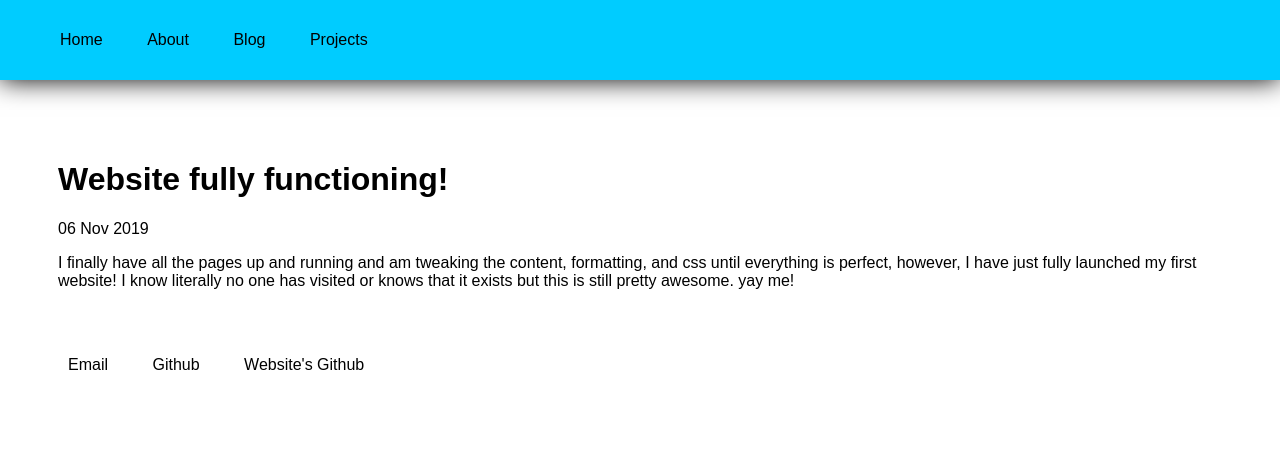
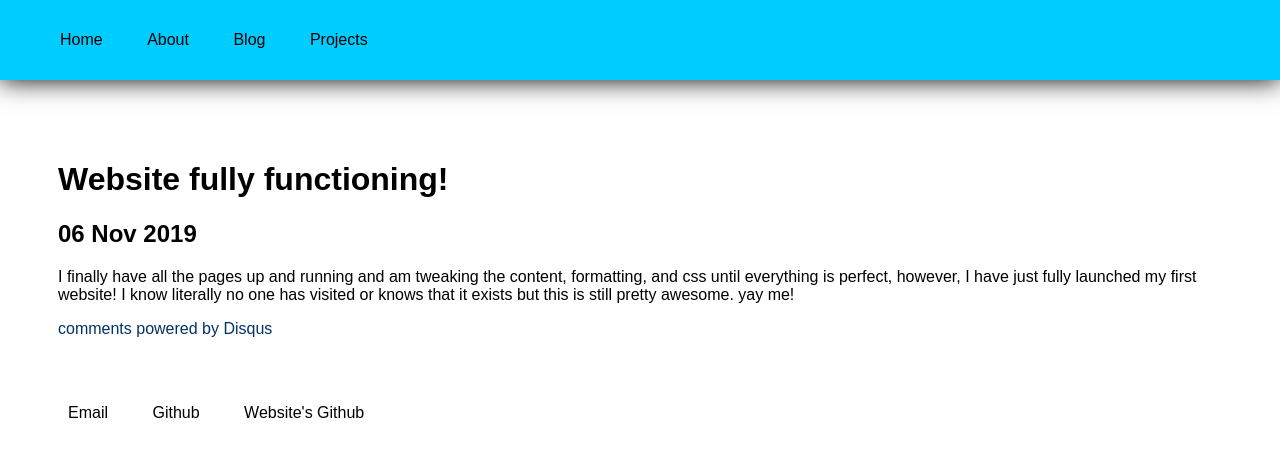
Before and after one commit to Geeko/geeko.github.io, a Jekyll site: the page built from _posts/2019-11-06-Geeko-Site-Fully-Functioning.md, in a window 1280 px wide. Shown: the top 457 px of the page. Built offline with Jekyll 4.4.1, drawn with Linux system fonts in a browser that asks for light colours; comment, search, counter and statistics services are not loaded.

Commit message:
Update post.html

```diff
--- a/_layouts/post.html
+++ b/_layouts/post.html
@@ -1,9 +1,16 @@
 ---
 layout: default
 ---
-<h1>{{ page.title }}</h1>
-<p class='meta'>{{ page.date | date_to_string }}</p>
+<div class="post">
+  <h1>{{ page.title }}</h1>
+  <h2 class='meta'>{{ page.date | date_to_string }}</h2>
 
-<div class='post'>
-  {{ content }}
+  <div class='postcontent'>
+    <div class="content">
+    {{ content }}
   </div>
+
+  <div class="comments">
+      {% include disqus.html %}
+  </div>
+</div>
```
